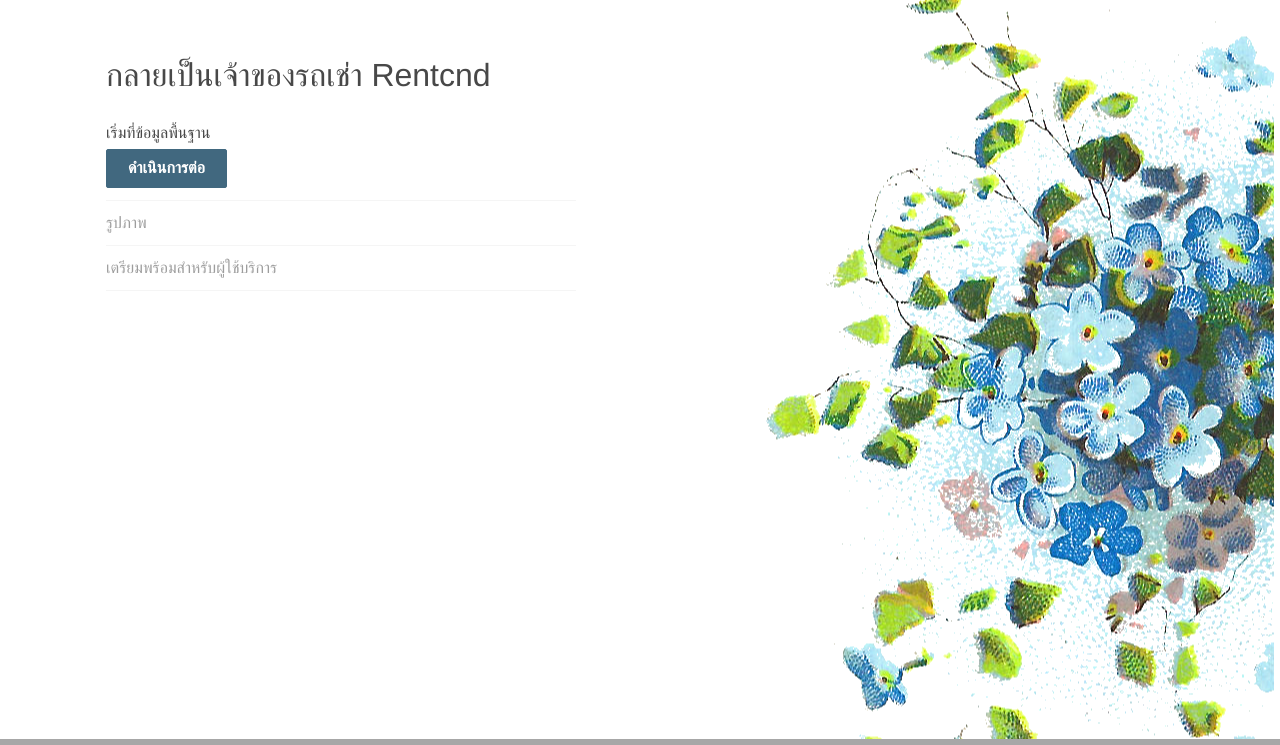
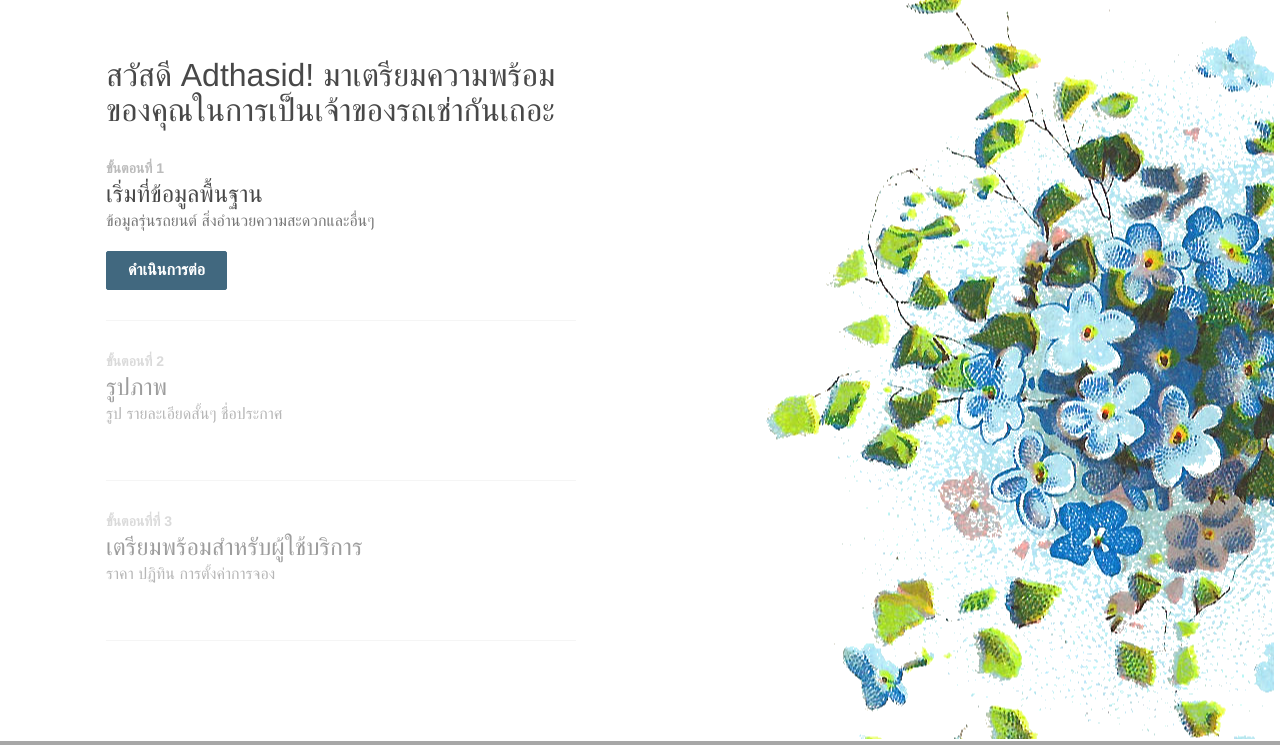
Before and after one commit to atsdep/project_final, a PHP site: page /new.php in a window 1280 px wide. Shown: the part 62-807 px from the top of the page. Run offline with PHP 8.4, Linux system fonts and the light colour scheme; the visitor is signed in with stand-in values (Sample User, id 1); data that the repository does not hold is empty; some libraries are stand-ins or nearby versions; some web fonts are replaced; grey boxes are pictures that could not be loaded.

Commit message:
UPDATE KON SLEEP

```diff
--- a/amenities.php
+++ b/amenities.php
@@ -6,7 +6,7 @@ if (!isset($_SESSION['member_id'])) {
 	header("location:index.php?login=" . urlencode($_SERVER['REQUEST_URI']) . "&error=1");
 	exit(0);
 } else {
-	require ("/controllers/newpage_controller.php");
+	require ("controllers/newpage_controller.php");
 }
 ?>
 <!DOCTYPE html>
--- a/controllers/new_controller.php
+++ b/controllers/new_controller.php
@@ -416,8 +416,10 @@ if (isset($_POST["mode"])) {
 		if (!$update_ann_query) {
 			$data["error"] = true;
 			$data["msg"] = "ระบบผิดพลาด " . $sql_update_ann;
+
 		} else {
 			$data["msg"] = "บันทึกเรียบร้อยแล้ว " . $sql_update_ann;
+			$data["goto"] =  "mycar.php";
 		}
 	}
 
--- a/css/adthasid.css
+++ b/css/adthasid.css
@@ -37,6 +37,11 @@ photo-preview__delete-btn.photo-preview__delete--confirm {
 }
 
 /*new*/
+
+.progress-section--completed{
+	background-color: #41687F;
+    border-right-color: #41687F;
+}
 .correct {
 	position: absolute;
 	top: 50%;
@@ -45,7 +50,7 @@ photo-preview__delete-btn.photo-preview__delete--confirm {
 	-ms-transform: translateY(-50%);
 	-o-transform: translateY(-50%);
 	transform: translateY(-50%);
-	right: 45px;
+	right: -170px;
 }
 
 .help-soft {
--- a/js/new_stepone_controller.js
+++ b/js/new_stepone_controller.js
@@ -469,6 +469,7 @@ $(document).ready(function() {
 	$("#btn-new-show").click(function() {
 		var mode = "announce_show";
 		var ann_id = $("#ann_id").val();
+		console.log(ann_id);
 		$.post("controllers/new_controller.php", {
 			ann_id : ann_id,
 			mode : mode
@@ -477,6 +478,7 @@ $(document).ready(function() {
 				console.log(data.msg);
 			} else {
 				console.log(data.msg);
+				window.location.replace(data.goto);
 			}
 		}, "json");
 	});
--- a/new.php
+++ b/new.php
@@ -7,7 +7,9 @@ if (!isset($_SESSION['member_id'])) {
 	header("location:index.php?login=" . urlencode($_SERVER['REQUEST_URI']) . "&error=1");
 	exit(0);
 } else {
+	if (isset($_GET['id'])) {
 		require ("controllers/newpage_controller.php");
+	}
 }
 ?>
 <!DOCTYPE html>
@@ -31,9 +33,7 @@ if (!isset($_SESSION['member_id'])) {
 		<link rel="stylesheet" href="css/studyTwo.css">
 
 		<link rel="stylesheet" href="css/new.css">
-
 		<link rel="stylesheet" href="css/adthasid.css">
-
 		<!-- Replace favicon.ico & apple-touch-icon.png in the root of your domain and delete these references -->
 		<link rel="shortcut icon" href="/favicon.ico">
 		<link rel="apple-touch-icon" href="/apple-touch-icon.png">
@@ -41,6 +41,7 @@ if (!isset($_SESSION['member_id'])) {
 		include 'config/js.php';
 		?>
 		<script src="js/new_stepone_controller.js" type="text/javascript"></script>
+		<script src="js/check_announce_status.js" type="text/javascript"></script>
 	</head>
 
 	<body class="with-new-header ">
@@ -65,111 +66,53 @@ if (!isset($_SESSION['member_id'])) {
 							</div>
 							<div class="landing-width bg-white row row-condensed list-your-space__landing-content">
 								<span>
-									<?php if(isset($result_select_announce['announce_status']) and $result_select_announce['announce_status'] == 'unready' or $result_select_announce['announce_status'] == 'step1' or $result_select_announce['announce_status'] == 'step2'){
-									?>
-										<div class="col-md-7 landing__left-col fast-animation">
-									<?php
-									}else{
-									?>
-										<div class="col-md-7 landing__left-col fast-animation readyToPublish">
-									<?php
-									}
-									?>
-
-										<!-- readyToPublish ตอนเสร็จหมดแล้ว -->
+									<div id="finish" class="col-md-7 landing__left-col">
 										<div class="landing__left-col-content">
-											<h2 class="landing__title-title space-5"><span>กลายเป็นเจ้าของรถเช่า Rentcnd</span></h2>
-
-											<div step-header="step-1">
-												<?php if(isset($result_select_announce['announce_status']) or $result_select_announce['announce_status'] == 'hide' or $result_select_announce['announce_status'] == 'ready' or $result_select_announce['announce_status'] == 'show'){
-												?>
-												<div class="landing-step-collection step-collection-completed">
-													<?php }else{ ?>
+											<h2 class="landing__title-title space-5"><span>สวัสดี Adthasid! มาเตรียมความพร้อมของคุณในการเป็นเจ้าของรถเช่ากันเถอะ</span></h2>
+											<div class="step-1">
 												<div class="landing-step-collection">
-														<!-- step-collection-completed กรอกเสร็จแล้ว -->
-														<?php } ?>
-
 													<div class="row row-condensed lys-vertical-align-middle-container">
 														<div class="col-sm-10">
 															<div class="va-container va-container-v va-container-h">
 																<div class="va-middle">
-																		<div class="landing__step-content">
+																	<div class="landing__step-content" style="transition-delay:0ms;">
 																		<strong class="landing__step-number text-base text-branding text-light-gray"><span>ขั้นตอนที่ 1</span></strong>
 																		<div class="h3 landing__step-content-title landing__subtitle-width">
 																			เริ่มที่ข้อมูลพื้นฐาน
 																		</div>
 																		<div class="landing__step-content-subtitle">
-																				ประเภทรถ สิ่งอำนวยความสะดวกและอื่นๆ
+																			ข้อมูลรุ่นรถยนต์ สิ่งอำนวยความสะดวกและอื่นๆ
 																		</div>
-																			<?php if(isset($result_select_announce['announce_status'])){ if($result_select_announce['announce_status'] != 'unready'){
-																			?>
-																			<span> <span class="" style="transition-delay:0ms;display:inline-block;"> <a class="link-soft-dark" href="/province.php?id=<?php if (isset($_GET['id'])) { echo $_GET['id']; }?>"> <span>เปลี่ยน</span> </a></span> </span>
-																			<?php }
-																				}
-																			?>
-
-
-
-																			<?php if(isset($result_select_announce['announce_status'])){
-																			if($result_select_announce['announce_status'] != 'step1' and $result_select_announce['announce_status'] == 'unready'){
-																			?>
-																			<div>
-																				<a class="" href="province.php?id=<?php if (isset($_GET['id'])) { echo $_GET['id']; }?>">
+																		<span id="edit-announce" class="hide"><span class="" style="transition-delay:0ms;display:inline-block;"><a class="link-soft-dark" href="province.php<?php if (isset($_GET['id'])) { echo '?id=' . $_GET['id'];};?>">
+																				<span>เปลี่ยน</span></a></span></span>
+																		<span><span class="space-top-2" style="transition-delay:0ms;display:inline-block;">
+																				<div id="btn-continue">
+																					<a class="" href="province.php<?php if (isset($_GET['id'])) { echo '?id=' . $_GET['id'];};?>">
 																					<button class="btn btn-soft-dark space-top-1 text-large">
 																						<span>ดำเนินการต่อ</span>
 																					</button></a>
-																			</div>
-																			<?php }
-																			}else if (!isset($result_select_announce['announce_status'])){
-																			?>
-																			<div>
-																				<a class="" href="province.php">
-																				<button class="btn btn-soft-dark space-top-1 text-large">
-																					<span>ดำเนินการต่อ</span>
-																				</button></a>
-																			</div>
-
-																			<?php
-																			} ?>
+																				</div></span></span>
 																	</div>
 																</div>
 															</div>
 														</div>
-															<?php if(isset($result_select_announce['announce_status']) and $result_select_announce['announce_status'] != 'unready'){ ?>
-															<div class="col-sm-2 correct">
+														<div id="correct" class="col-sm-2 lys-vertical-align-middle hide">
 															<span>
-																	<div class="text-center" style="transition-delay:0ms;transition-duration:250ms;">
-																		<i class="icon icon-ok-fill icon-size-2 icon-soft-dark"></i>
+																<div class="text-center" style="transition-delay:1200ms;transition-duration:250ms;">
+																	<i class="icon icon-ok-fill icon-size-2 icon-soft-dark correct"></i>
 																</div></span>
 														</div>
-															<?php } ?>
 													</div>
 												</div>
 												<hr>
 											</div>
-												<!-- step1 -->
-
-												<div step-header="step-2">
-												<?php if(isset($result_select_announce['announce_status']) and $result_select_announce['announce_status'] == 'ready'){
-												?>
-												<div class="landing-step-collection step-collection-completed">
-													<?php }else{ ?>
+											<div class="step-2">
 												<div class="landing-step-collection">
-														<!-- step-collection-completed กรอกเสร็จแล้ว -->
-														<?php } ?>
-
 													<div class="row row-condensed lys-vertical-align-middle-container">
 														<div class="col-sm-10">
 															<div class="va-container va-container-v va-container-h">
 																<div class="va-middle">
-																		<?php
-																				if(isset($result_select_announce['announce_status']) and $result_select_announce['announce_status'] != 'unready'){
-																				?>
-																				<div class="landing__step-content">
-																			    <?php }else{ ?>
-																			    <div class="landing__step-content disabled">
-																			<?php } ?>
-
+																	<div class="landing__step-content disabled" style="transition-delay:600ms;">
 																		<strong class="landing__step-number text-base text-branding text-light-gray"><span>ขั้นตอนที่ 2</span></strong>
 																		<div class="h3 landing__step-content-title landing__subtitle-width">
 																			รูปภาพ
@@ -177,125 +120,95 @@ if (!isset($_SESSION['member_id'])) {
 																		<div class="landing__step-content-subtitle">
 																			รูป รายละเอียดสั้นๆ ชื่อประกาศ
 																		</div>
-																			<?php if(isset($result_select_announce['announce_status'])){ if($result_select_announce['announce_status'] != 'step1' and $result_select_announce['announce_status'] != 'unready'){
-																			?>
-																			<span> <span class="" style="transition-delay:0ms;display:inline-block;"> <a class="link-soft-dark" href="/photos.php?id=<?php if (isset($_GET['id'])) { echo $_GET['id']; }?>"> <span>เปลี่ยน</span> </a></span> </span>
-																			<?php }
-																				}
-																			?>
-																			<?php if(isset($result_select_announce['announce_status'])){
-																			if($result_select_announce['announce_status'] != 'unready' and $result_select_announce['announce_status'] == 'step1'){
-																			?>
-																			<div>
-																				<a class="" href="photos.php?id=<?php if (isset($_GET['id'])) { echo $_GET['id']; }?>">
+																		<span id="edit-announce" class="hide"><span class="" style="transition-delay:0ms;display:inline-block;"><a class="link-soft-dark" href="photos.php<?php if (isset($_GET['id'])) { echo '?id=' . $_GET['id'];};
+																				?>"><span>เปลี่ยน</span></a></span></span>
+																		<span><span class="space-top-2" style="transition-delay:0ms;display:inline-block;">
+																				<div id="btn-continue" class="hide">
+																					<a class="" href="photos.php<?php if (isset($_GET['id'])) { echo '?id=' . $_GET['id'];};?>">
 																					<button class="btn btn-soft-dark space-top-1 text-large">
 																						<span>ดำเนินการต่อ</span>
 																					</button></a>
-																			</div>
-																			<?php } } ?>
+																				</div></span></span>
 																	</div>
 																</div>
 															</div>
 														</div>
-															<?php if(isset($result_select_announce['announce_status']) and $result_select_announce['announce_status'] != 'step1' and $result_select_announce['announce_status'] != 'unready'){ ?>
-															<div class="col-sm-2 correct">
+														<div id="correct" class="col-sm-2 lys-vertical-align-middle hide">
 															<span>
-																	<div class="text-center" style="transition-delay:0ms;transition-duration:250ms;">
-																		<i class="icon icon-ok-fill icon-size-2 icon-soft-dark"></i>
+																<div class="text-center" style="transition-delay:1200ms;transition-duration:250ms;">
+																	<i class="icon icon-ok-fill icon-size-2 icon-soft-dark correct"></i>
 																</div></span>
 														</div>
-															<?php } ?>
 													</div>
 												</div>
 												<hr>
 											</div>
-												<!-- step2 -->
-
-												<div step-header="step-3">
-												<?php if(isset($result_select_announce['announce_status']) and $result_select_announce['announce_status'] == 'ready'){
-												?>
-												<div class="landing-step-collection step-collection-completed">
-													<?php }else{ ?>
+											<div class="step-3">
 												<div class="landing-step-collection">
-														<!-- step-collection-completed กรอกเสร็จแล้ว -->
-														<?php } ?>
-
 													<div class="row row-condensed lys-vertical-align-middle-container">
 														<div class="col-sm-10">
 															<div class="va-container va-container-v va-container-h">
 																<div class="va-middle">
-																		<?php
-																				if(isset($result_select_announce['announce_status']) and $result_select_announce['announce_status'] != 'unready' and $result_select_announce['announce_status'] != 'step1'){
-																				?>
-																				<div class="landing__step-content">
-																			    <?php }else{ ?>
-																			    <div class="landing__step-content disabled">
-																			<?php } ?>
-
-																			<strong class="landing__step-number text-base text-branding text-light-gray"><span>ขั้นตอนที่ 3</span></strong>
+																	<div class="landing__step-content disabled" style="transition-delay:1500ms;">
+																		<strong class="landing__step-number text-base text-branding text-light-gray"><span> ขั้นตอนที่ที่ 3</span></strong>
 																		<div class="h3 landing__step-content-title landing__subtitle-width">
 																			เตรียมพร้อมสำหรับผู้ใช้บริการ
 																		</div>
 																		<div class="landing__step-content-subtitle">
 																			ราคา ปฎิทิน การตั้งค่าการจอง
 																		</div>
-																			<?php if(isset($result_select_announce['announce_status'])){ if($result_select_announce['announce_status'] == 'ready' or $result_select_announce['announce_status'] == 'hide' or $result_select_announce['announce_status'] == 'show'){
-																			?>
-																			<span> <span class="" style="transition-delay:0ms;display:inline-block;"> <a class="link-soft-dark" href="/choose-scope.php?id=<?php if (isset($_GET['id'])) { echo $_GET['id']; }?>"> <span>เปลี่ยน</span> </a></span> </span>
-																			<?php }
-																				}
-																			?>
-																			<?php if(isset($result_select_announce['announce_status'])){
-																			if($result_select_announce['announce_status'] != 'unready' and $result_select_announce['announce_status'] == 'step2'){
-																			?>
-																			<div>
-																				<a class="" href="choose-scope.php?id=<?php if (isset($_GET['id'])) { echo $_GET['id']; }?>">
+																		<span id="edit-announce" class="hide"><span class="" style="transition-delay:0ms;display:inline-block;"><a class="link-soft-dark" href="choose-scope.php<?php if (isset($_GET['id'])) { echo '?id=' . $_GET['id'];};
+																				?>"><span>เปลี่ยน</span></a></span></span>
+																		<span><span class="space-top-2" style="transition-delay:0ms;display:inline-block;">
+																				<div id="btn-continue" class="hide">
+																					<a class="" href="choose-scope.php<?php if (isset($_GET['id'])) { echo '?id=' . $_GET['id'];};?>">
 																					<button class="btn btn-soft-dark space-top-1 text-large">
 																						<span>ดำเนินการต่อ</span>
 																					</button></a>
-																			</div>
-																			<?php } } ?>
+																				</div></span></span>
 																	</div>
 																</div>
 															</div>
 														</div>
-															<?php if(isset($result_select_announce['announce_status']) and $result_select_announce['announce_status'] != 'unready' and $result_select_announce['announce_status'] != 'step1' and $result_select_announce['announce_status'] != 'step2'){ ?>
-															<div class="col-sm-2 correct">
+														<div id="correct" class="col-sm-2 lys-vertical-align-middle hide">
 															<span>
-																	<div class="text-center" style="transition-delay:0ms;transition-duration:250ms;">
-																		<i class="icon icon-ok-fill icon-size-2 icon-soft-dark"></i>
+																<div class="text-center" style="transition-delay:1200ms;transition-duration:250ms;">
+																	<i class="icon icon-ok-fill icon-size-2 icon-soft-dark correct"></i>
 																</div></span>
 														</div>
-															<?php } ?>
 													</div>
 												</div>
 												<hr>
 											</div>
-												<!-- step3 -->
-
-															<?php
-															if(isset($result_select_announce['announce_status']) and $result_select_announce['announce_status'] == 'ready'){
-															?>
-
 											<span>
-																<div class="landing__publish-section">
-																	<h3></h><span>เรียบร้อย!! พร้อมเผยแพร่แล้ว</span></h3>
+												<div class="landing__publish-section hide">
+													<h3><span>เยี่ยม! คุณพร้อมเผยแพร่แล้ว</span></h3>
 													<p class="text-gray">
-																		<span>รถเช่าของคุณจะปรากฏบน Rentcnd ผู้ใช้คนอื่นสามารถจองตามที่ปฏิทินของคุณแสดงว่าบริการรถเช่าพร้อมคนขับของคุณว่าง</span>
+														<span>ไม่นานหลังจากนี้ รถเช่าของคุณจะปรากฏบน  Rentcnd ผู้ใช้บริการสามารถจองวันแรกที่ปฏิทินของคุณแสดงว่ารถเช่าคุณว่าง</span>
 													</p>
 													<p class="text-rausch">
 														<span>*** คุณสามารถยืนยันรถเช่า และ ตัวตนของคุณเพื่อความน่าเชื่อถือและความไว้ใจแก่ผู้ใช้บริการคนอื่นๆ</span>
 													</p>
-																	<div class="va-container va-container-v">
+													<div  class="va-container va-container-v">
+														<input id="ann_id" type="hidden" value="<?php if(isset($_GET['id'])){ echo $_GET['id'];}?>">
 														<button id="btn-new-show" type="button" class="btn btn-som va-middle text-large">
 															<span>ลงประกาศรถเช่า</span>
 														</button>
+
+													<div class="va-middle ready-to-publish-tooltip">
+
+														<!-- <div class="help-panel__floating-container">
+															<span class="tooltip-popup__transition-container">
+																<div class="help-panel--collapsed help-panel__bulb-img-bubble">
+																	<div class="help-panel__bulb-img img-center"></div>
 																</div>
-																</div></span>
-
-															<?php } ?>
+															</span>
+														</div> -->
 													</div>
-														<!-- landing__left-col-content -->
+													</div>
+													</div>
+												</span>
+										</div>
 									</div><!-- col-md-7 -->
 									<div class="col-md-5 landing__right-col">
 										<div>
@@ -322,14 +235,12 @@ if (!isset($_SESSION['member_id'])) {
 											</div> </span>
 											</div>
 											</div> -->
-															<?php if(isset($result_select_announce['announce_status']) and $result_select_announce['announce_status'] != 'unready' and $result_select_announce['announce_status'] != 'step1'){
-															?>
 
-															<div class="landing__more-info-card">
+											<div class="landing__more-info-card hide">
 												<div class="preview-card text-center text-large">
 													<span>
 														<div class="preview-card--border media space-top-2 hide-sm">
-																			<a href="cars.php?preview" target="_blank" class="link-reset link--accessibility-outline" alt="ตัวอย่างประกาศ">
+															<a href="cars.php<?php if(isset($_GET['id'])) { echo '?id=' .  $_GET['id'] ;} ;  ?>" target="_blank" class="link-reset link--accessibility-outline" alt="ตัวอย่างประกาศ">
 															<div class="panel-body va-container">
 																<div class="media-body preview-card--right-col va-middle text-truncated">
 																	<span>ชื่อประกาศ</span>
@@ -343,18 +254,14 @@ if (!isset($_SESSION['member_id'])) {
 														</div></span>
 												</div>
 											</div>
-															<?php
-															}
-															?>
 										</div>
-													</div> <!-- col-md-7 -->
-								</span><!-- span main -->
+									</div> <!-- col-md-5 --> </span><!-- span main -->
 
 							</div>
 						</div>
 					</div>
 				</div>
-
+				<input type="hidden" id="announce_status" value="<?php if (isset($result_select_announce['announce_status'])) { echo $result_select_announce['announce_status']; }; ?>">
 				<div class="col-sm-2 lys-vertical-align-middle">
 
 				</div>
```
Also changed, not shown: js/check_announce_status.js (added, +43 -0 lines), js/check_announce_status_edit.js (added, +13 -0 lines), province.php (+13 -2 lines). Lines whose indentation alone changed are shown as unchanged.
